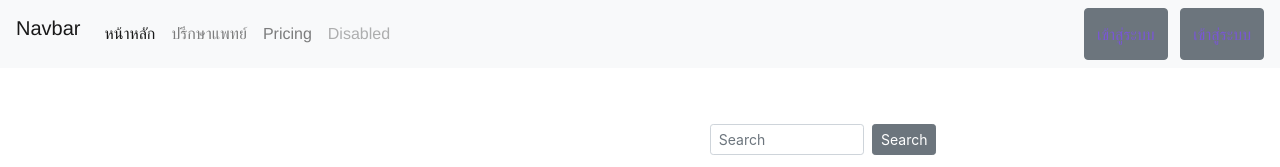
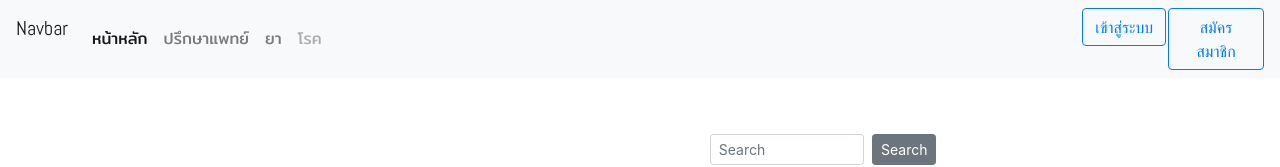
Before and after one commit to yume045/project, a Vue app: page / in a window 1280 px wide. Shown: the top 167 px of the page. Built offline with nearby package versions, Linux system fonts and the light colour scheme; what vue-swal, vuefire would draw is missing.

Commit message:
edit all

```diff
--- a/index.html
+++ b/index.html
@@ -4,6 +4,11 @@
     <meta charset="utf-8">
     <meta name="viewport" content="width=device-width,initial-scale=1.0">
     <title>online-medical-services</title><link rel="stylesheet" href="https://cdnjs.cloudflare.com/ajax/libs/bulma/0.7.2/css/bulma.min.css">
+    <script src="https://code.jquery.com/jquery-3.3.1.slim.min.js" integrity="sha384-q8i/X+965DzO0rT7abK41JStQIAqVgRVzpbzo5smXKp4YfRvH+8abtTE1Pi6jizo" crossorigin="anonymous"></script>
+    <script src="https://cdnjs.cloudflare.com/ajax/libs/popper.js/1.14.3/umd/popper.min.js" integrity="sha384-ZMP7rVo3mIykV+2+9J3UJ46jBk0WLaUAdn689aCwoqbBJiSnjAK/l8WvCWPIPm49" crossorigin="anonymous"></script>
+    <script src="https://stackpath.bootstrapcdn.com/bootstrap/4.1.3/js/bootstrap.min.js" integrity="sha384-ChfqqxuZUCnJSK3+MXmPNIyE6ZbWh2IMqE241rYiqJxyMiZ6OW/JmZQ5stwEULTy" crossorigin="anonymous"></script>
+    <link href="https://fonts.googleapis.com/css?family=Abel" rel="stylesheet">
+    <link href="https://fonts.googleapis.com/css?family=Abel|Mitr" rel="stylesheet">
   </head>
   <body>
     <div id="app"></div>
--- a/src/App.vue
+++ b/src/App.vue
@@ -14,15 +14,15 @@
         <a class="nav-link" href="/#/Question">ปรึกษาแพทย์</a>
       </li>
       <li class="nav-item">
-        <a class="nav-link" href="#">Pricing</a>
+        <a class="nav-link" href="/#/Medicine">ยา</a>
       </li>
       <li class="nav-item">
-        <a class="nav-link disabled" href="#">Disabled</a>
+        <a class="nav-link disabled" href="/#/Disease">โรค</a>
       </li>
     </ul>
   </div>
-  <button style="margin-left:50%;" class="btn btn-secondarybtn btn-secondary"><a href="/#/Login">เข้าสู่ระบบ</a></button>
-      <button style="margin-left:1%;" class="btn btn-secondarybtn btn-secondary"><a href="/#/Register">เข้าสู่ระบบ</a></button>
+      <a href="/#/Login"><button style="margin-left:0%;" class="btn btn-outline-primary">เข้าสู่ระบบ</button></a>
+      <a href="/#/Register"><button style="margin-left:2%;" class="btn btn-outline-primary">สมัครสมาชิก</button></a>
 </nav>
     <router-view/>
   </div>
@@ -36,7 +36,7 @@ export default {
 
 <style>
 #app {
-  font-family: 'Avenir', Helvetica, Arial, sans-serif;
+  font-family:'Abel', sans-serif,'Mitr', sans-serif;
   -webkit-font-smoothing: antialiased;
   -moz-osx-font-smoothing: grayscale;
   text-align: center;
```
Also changed, not shown: src/components/Disease.vue (added), src/components/Medicine.vue (added).
